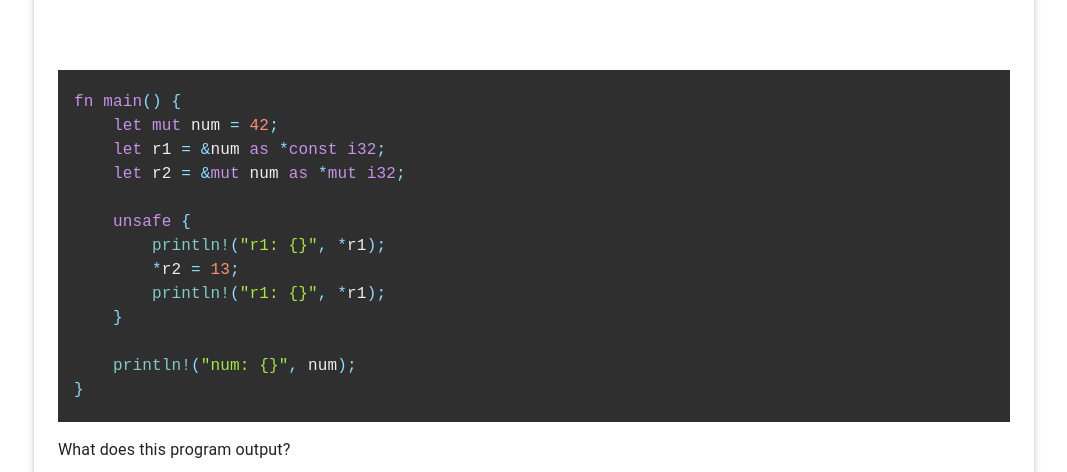
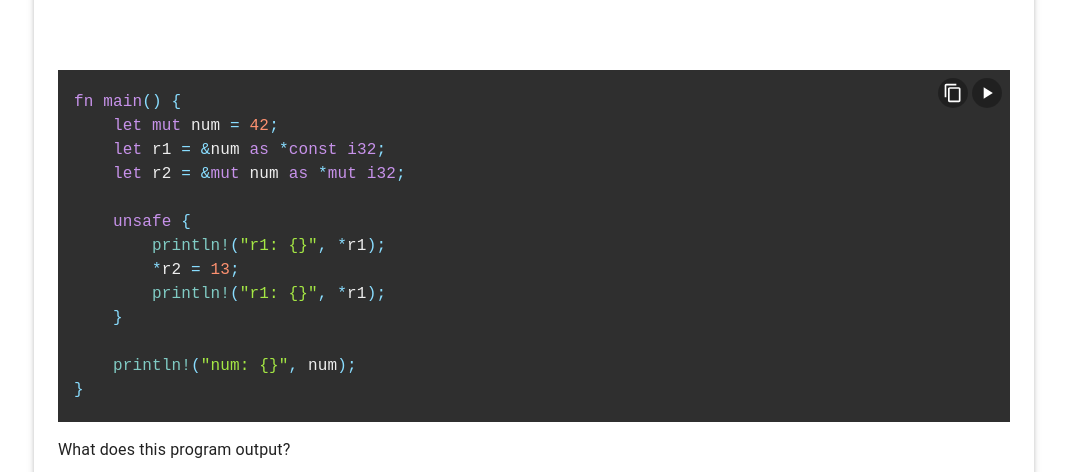
Before and after one commit to postrational/rust-quiz, a React (Vite) app: page / in a window 1280 px wide. Shown: the part 200-672 px from the top of the page, without its empty margins (106-1173 px from the left). Built offline with nearby package versions, Linux system fonts and the light colour scheme.

Commit message:
Add copy and run buttons to code blocks

```diff
--- a/src/App.css
+++ b/src/App.css
@@ -10,39 +10,3 @@
     padding: 2rem;
   }
 }
-
-.logo {
-  height: 6em;
-  padding: 1.5em;
-  will-change: filter;
-  transition: filter 300ms;
-}
-.logo:hover {
-  filter: drop-shadow(0 0 2em #646cffaa);
-}
-.logo.react:hover {
-  filter: drop-shadow(0 0 2em #61dafbaa);
-}
-
-@keyframes logo-spin {
-  from {
-    transform: rotate(0deg);
-  }
-  to {
-    transform: rotate(360deg);
-  }
-}
-
-@media (prefers-reduced-motion: no-preference) {
-  a:nth-of-type(2) .logo {
-    animation: logo-spin infinite 20s linear;
-  }
-}
-
-.card {
-  padding: 2em;
-}
-
-.read-the-docs {
-  color: #888;
-}
--- a/src/App.tsx
+++ b/src/App.tsx
@@ -57,7 +57,9 @@ export function App() {
             padding: { xs: 1, sm: 3 },
           }}
         >
-          <Typography variant="h4" gutterBottom>Rust Quiz</Typography>
+          <Typography variant="h4" gutterBottom>
+            Rust Quiz
+          </Typography>
 
           <QuizStats />
 
--- a/src/components/MarkdownBlock.tsx
+++ b/src/components/MarkdownBlock.tsx
@@ -1,10 +1,49 @@
-import { Box, useTheme } from '@mui/material';
+import { useState, type ReactNode } from 'react';
+import { Box, useTheme, IconButton, Tooltip, Snackbar } from '@mui/material';
+import { ContentCopy, PlayArrow } from '@mui/icons-material';
 import ReactMarkdown from 'react-markdown';
 import { Prism as SyntaxHighlighter } from 'react-syntax-highlighter';
 import { materialDark as dark } from 'react-syntax-highlighter/dist/esm/styles/prism';
 
+interface CodeBlockButtonProps {
+  title: string;
+  onClick: () => void;
+  icon: ReactNode;
+}
+
+function CodeBlockButton({ title, onClick, icon }: CodeBlockButtonProps) {
+  return (
+    <Tooltip title={title}>
+      <IconButton
+        size="small"
+        onClick={onClick}
+        sx={{
+          color: 'white',
+          backgroundColor: 'rgba(0, 0, 0, 0.3)',
+          '&:hover': {
+            backgroundColor: 'rgba(0, 0, 0, 0.5)',
+          },
+        }}
+      >
+        {icon}
+      </IconButton>
+    </Tooltip>
+  );
+}
+
 export function MarkdownBlock({ children }: { children: string }) {
   const theme = useTheme();
+  const [snackbarOpen, setSnackbarOpen] = useState(false);
+
+  const handleCopy = (code: string) => {
+    navigator.clipboard.writeText(code);
+    setSnackbarOpen(true);
+  };
+
+  const handleRunRust = (code: string) => {
+    const encodedCode = encodeURIComponent(code);
+    window.open(`https://play.integer32.com/?code=${encodedCode}`, '_blank');
+  };
 
   const inlineCodeStyle = {
     fontWeight: 'bold',
@@ -21,10 +60,39 @@ export function MarkdownBlock({ children }: { children: string }) {
           code(props) {
             const { children, className } = props;
             const match = /language-(\w+)/.exec(className ?? '');
+            const code = (children as string).replace(/\n$/, '');
+            const language = match?.[1] ?? '';
+            const isRust = language === 'rust' || language === 'rs';
+
             return match ? (
-              <SyntaxHighlighter PreTag="div" language={match[1]} style={dark}>
-                {(children as string).replace(/\n$/, '')}
-              </SyntaxHighlighter>
+              <Box sx={{ position: 'relative' }}>
+                <Box
+                  sx={{
+                    position: 'absolute',
+                    top: 8,
+                    right: 8,
+                    display: 'flex',
+                    gap: 0.5,
+                    zIndex: 1,
+                  }}
+                >
+                  <CodeBlockButton
+                    title="Copy code"
+                    onClick={() => handleCopy(code)}
+                    icon={<ContentCopy fontSize="small" />}
+                  />
+                  {isRust && (
+                    <CodeBlockButton
+                      title="Run in Rust Playground"
+                      onClick={() => handleRunRust(code)}
+                      icon={<PlayArrow fontSize="small" />}
+                    />
+                  )}
+                </Box>
+                <SyntaxHighlighter PreTag="div" language={language} style={dark}>
+                  {code}
+                </SyntaxHighlighter>
+              </Box>
             ) : (
               <code className={className} style={inlineCodeStyle}>
                 {children}
@@ -35,6 +103,12 @@ export function MarkdownBlock({ children }: { children: string }) {
       >
         {children}
       </ReactMarkdown>
+      <Snackbar
+        open={snackbarOpen}
+        autoHideDuration={2000}
+        onClose={() => setSnackbarOpen(false)}
+        message="Code copied!"
+      />
     </Box>
   );
 }
```
